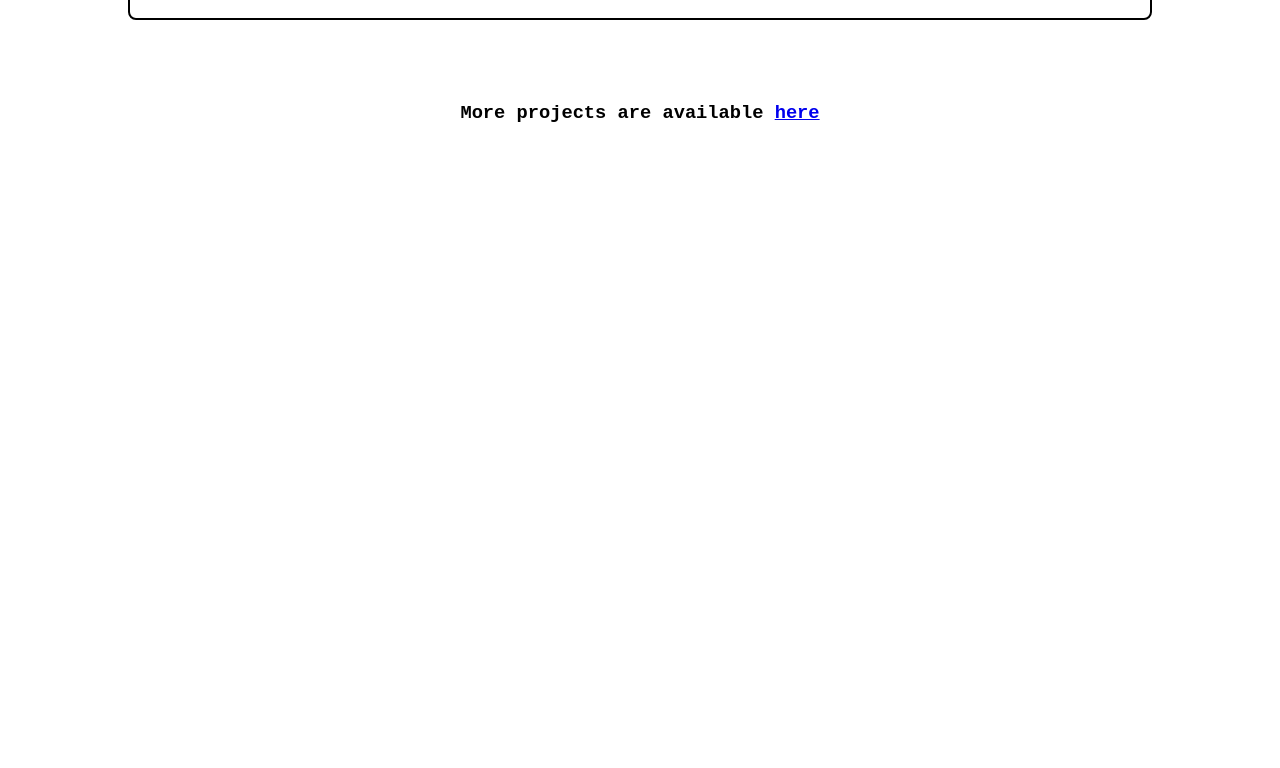
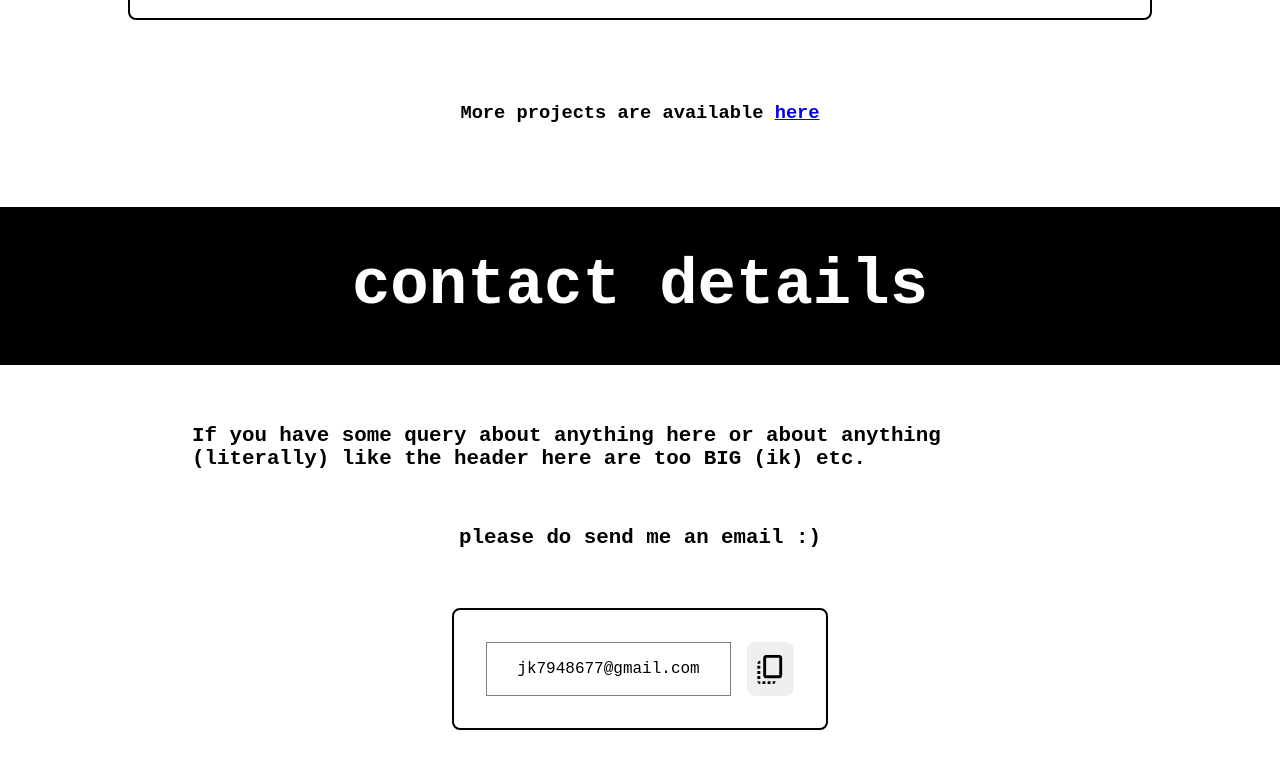
Before and after one commit to jk301/portfolio, a SvelteKit app: page / in a window 1280 px wide. Shown: the part 3466-4234 px from the top of the page. Before the commit the page ends 3609 px from the top, so only its background shows below. Built offline with nearby package versions, Linux system fonts and the light colour scheme.

Commit message:
Added: contact section html & style

```diff
--- a/src/app.css
+++ b/src/app.css
@@ -196,4 +196,50 @@ body {
     align-items: center;
 
     margin-top: 4rem;
+    margin-bottom: 8rem;
 }
+
+.contact-text {
+    display: flex;
+    flex-direction: column;
+    align-items: center;
+
+    width: 70%;
+
+    font-size: 1.3rem;
+    margin: 2rem;
+}
+
+.email-container {
+    display: flex;
+
+    gap: 1rem;
+
+    padding: 2rem;
+
+    border: 2px solid black;
+    border-radius: 8px;
+}
+
+.email {
+    padding: 1px 30px;
+    border: 1px solid grey;
+}
+
+.copy-button {
+    display: flex;
+    align-items: center;
+
+    cursor: pointer;
+
+    border: 0;
+    border-radius: 8px;
+}
+.copy-button:hover {
+    background-color: rgb(190, 189, 189);
+}
+
+.copy-svg {
+    width: auto;
+    height: 35px;
+}
--- a/src/routes/+page.svelte
+++ b/src/routes/+page.svelte
@@ -1,5 +1,15 @@
 <script>
     import { projects } from "#lib/projects.ts";
+
+    let copy = $state(false)
+
+    async function copyLink () {
+        navigator.clipboard.writeText('jk7948677@gmail.com')
+
+        copy = true
+        await new Promise(( resolve ) => setTimeout( resolve, 1000 ))
+        copy = false
+    }
 </script>
 <div class="about-section">
     <div class="hello-div">
@@ -127,16 +137,26 @@
 </div>
 
 
-<!-- <div class="contact-section">
+<div class="contact-section">
     <div class="section-header">
         <h1>contact details</h1>
     </div>
 
-    <div>
-        <div>
+    <div class="contact-text" >
+        <h4>If you have some query about anything here or about anything (literally) like the header here are too BIG (ik) etc.</h4>
+        <h4>please do send me an email :)</h4>
+    </div>
+
+    <div class="email-container">
+        <div class="email">
             <p>jk7948677@gmail.com</p>
         </div>
-        <button>copy</button>
+        <button class="copy-button" onclick={copyLink}>
+            <img
+                class="copy-svg"
+                src={copy ? '/images/tick.svg' : '/images/copy.svg'}
+                alt={copy ? 'Copied' : 'Copy email'}>
+        </button>
     </div>
 
-</div> -->
+</div>
```
